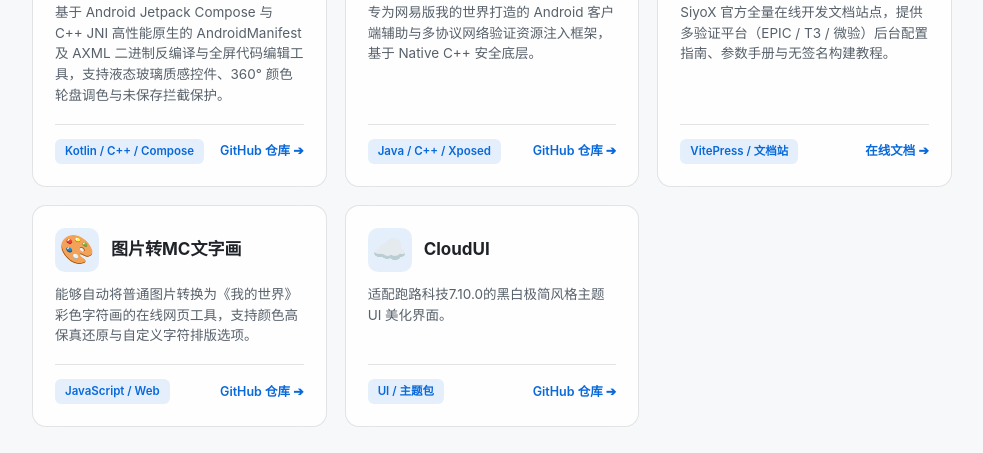
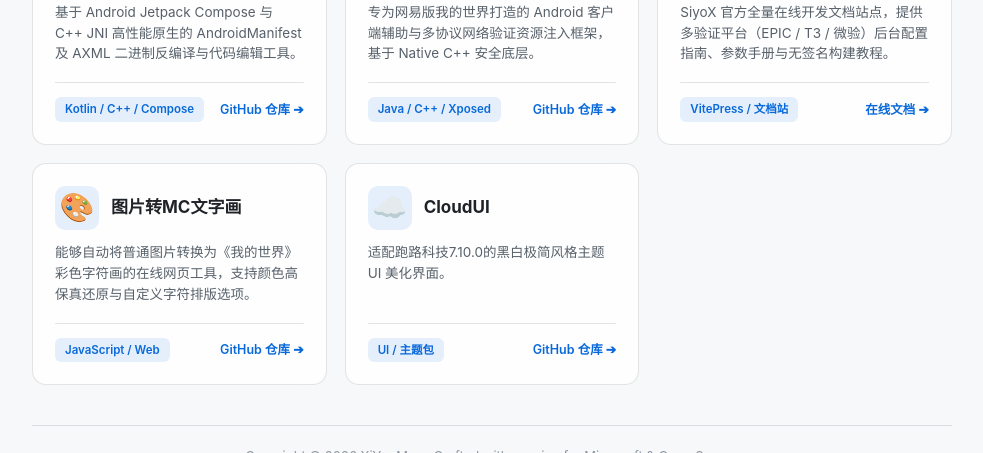
Before and after one commit to XiYueMax/XiYueMax.github.io, a website: page index.html in a window 1280 px wide. Shown: the part 647-1100 px from the top of the page, without its empty margins (148-1131 px from the left). Drawn offline with Linux system fonts and the light colour scheme.

Commit message:
Update project description in index.html
Removed details about liquid glass controls and color wheel.

```diff
--- a/index.html
+++ b/index.html
@@ -421,7 +421,7 @@
               <h3 class="project-title">XML 反编译器</h3>
             </div>
           </div>
-          <p class="project-desc">基于 Android Jetpack Compose 与 C++ JNI 高性能原生的 AndroidManifest 及 AXML 二进制反编译与全屏代码编辑工具，支持液态玻璃质感控件、360° 颜色轮盘调色与未保存拦截保护。</p>
+          <p class="project-desc">基于 Android Jetpack Compose 与 C++ JNI 高性能原生的 AndroidManifest 及 AXML 二进制反编译与代码编辑工具。</p>
         </div>
         <div class="project-footer">
           <span class="project-tag">Kotlin / C++ / Compose</span>
```
